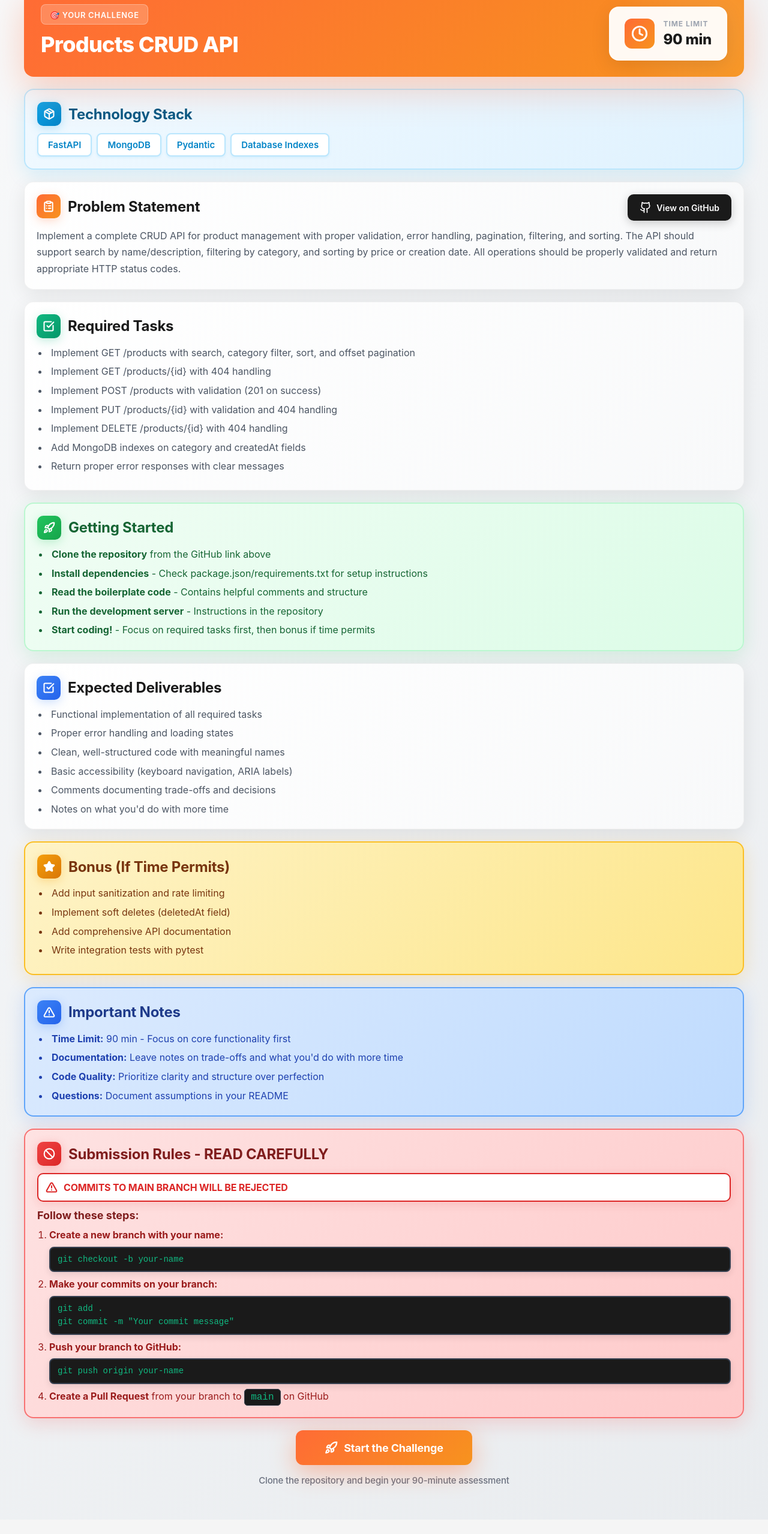
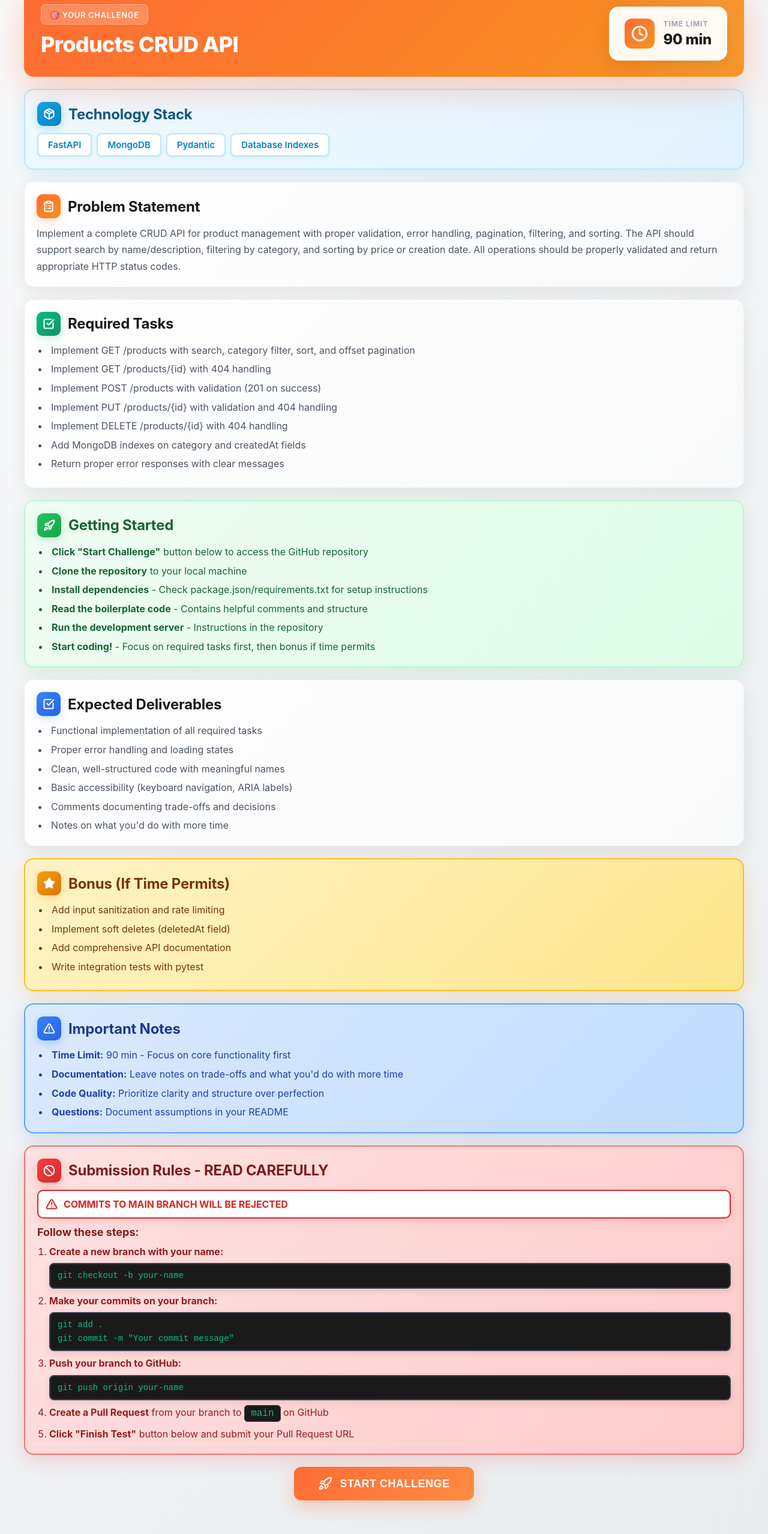
Before and after one commit to fiq-assessment/interview-kits-portal, a Next.js app: page /details/be-beginner in a window 1280 px wide. Shown: the part 133-2691 px from the top of the page at 60% size. Before the commit the page ends 2667 px from the top, so only its background shows below. Built offline with nearby package versions, Linux system fonts and the light colour scheme; sample sign-in values are in the browser's storage.

Commit message:
Add server requirements section to frontend exercises and clean up candidate data

```diff
--- /dev/null
+++ b/app/data/candidates.json
@@ -0,0 +1,3 @@
+{
+  "candidates": []
+}
--- a/app/details/[id]/page.tsx
+++ b/app/details/[id]/page.tsx
@@ -10,18 +10,105 @@ export default function ExerciseDetailPage() {
   const router = useRouter();
   const id = params.id as string;
   const [user, setUser] = useState<any>(null);
+  const [hasStarted, setHasStarted] = useState(false);
+  const [showSubmission, setShowSubmission] = useState(false);
+  const [prUrl, setPrUrl] = useState('');
+  const [submitting, setSubmitting] = useState(false);
 
   useEffect(() => {
     const userData = localStorage.getItem('user');
     if (userData) {
       setUser(JSON.parse(userData));
     }
-  }, []);
+
+    // Check if candidate has already started this challenge
+    const startedKey = `challenge_started_${id}`;
+    const started = localStorage.getItem(startedKey);
+    if (started === 'true') {
+      setHasStarted(true);
+    }
+  }, [id]);
 
   const handleLogout = () => {
     localStorage.removeItem('authenticated');
     localStorage.removeItem('user');
     router.push('/login');
+  };
+
+  const handleStartChallenge = () => {
+    const startedKey = `challenge_started_${id}`;
+    localStorage.setItem(startedKey, 'true');
+    localStorage.setItem(`challenge_start_time_${id}`, new Date().toISOString());
+    setHasStarted(true);
+
+    // Update candidate status in admin dashboard
+    const candidatesData = JSON.parse(localStorage.getItem('candidatesData') || '[]');
+    if (user && user.candidateEmail) {
+      const candidateIndex = candidatesData.findIndex(
+        (c: any) => c.email === user.candidateEmail && c.testId === id
+      );
+      if (candidateIndex !== -1 && candidatesData[candidateIndex].status === 'Pending') {
+        candidatesData[candidateIndex].status = 'In Review';
+        candidatesData[candidateIndex].notes += `\nStarted challenge: ${new Date().toISOString()}`;
+        localStorage.setItem('candidatesData', JSON.stringify(candidatesData));
+      }
+    }
+
+    // Open GitHub repo in new tab
+    const currentExercise = exercises.find(e => e.id === id);
+    if (currentExercise) {
+      window.open(currentExercise.githubRepo, '_blank');
+    }
+  };
+
+  const handleFinishTest = () => {
+    setShowSubmission(true);
+  };
+
+  const handleSubmitPR = () => {
+    if (!prUrl.trim()) {
+      alert('Please enter your Pull Request URL');
+      return;
+    }
+
+    // Validate if it's a URL
+    try {
+      new URL(prUrl);
+    } catch {
+      alert('Please enter a valid URL');
+      return;
+    }
+
+    setSubmitting(true);
+
+    // Save submission
+    const submissionKey = `submission_${id}`;
+    localStorage.setItem(submissionKey, JSON.stringify({
+      prUrl,
+      submittedAt: new Date().toISOString(),
+      candidateName: user?.candidateName,
+      candidateEmail: user?.candidateEmail
+    }));
+
+    // Update candidate status in admin dashboard
+    const candidatesData = JSON.parse(localStorage.getItem('candidatesData') || '[]');
+    if (user && user.candidateEmail) {
+      const candidateIndex = candidatesData.findIndex(
+        (c: any) => c.email === user.candidateEmail && c.testId === id
+      );
+      if (candidateIndex !== -1) {
+        candidatesData[candidateIndex].status = 'Completed';
+        candidatesData[candidateIndex].branch = prUrl;
+        candidatesData[candidateIndex].notes += `\nSubmitted PR: ${prUrl}\nSubmission time: ${new Date().toISOString()}`;
+        localStorage.setItem('candidatesData', JSON.stringify(candidatesData));
+      }
+    }
+
+    setTimeout(() => {
+      setSubmitting(false);
+      alert('✅ Test submitted successfully! You will be contacted regarding the results.');
+      handleLogout();
+    }, 1000);
   };
 
   const exercise = exercises.find(e => e.id === id);
@@ -261,6 +348,41 @@ export default function ExerciseDetailPage() {
           </div>
         </div>
 
+        {/* Server Requirements (Frontend Only) */}
+        {exercise.serverRequirements && exercise.serverRequirements.length > 0 && (
+          <div style={{
+            background: 'linear-gradient(135deg, #fef3c7 0%, #fde68a 100%)',
+            borderRadius: '16px',
+            padding: '1.25rem',
+            marginBottom: '1.25rem',
+            boxShadow: '0 8px 32px rgba(245, 158, 11, 0.2)',
+            border: '2px solid #fbbf24'
+          }}>
+            <div style={{ display: 'flex', alignItems: 'center', gap: '0.75rem', marginBottom: '0.75rem' }}>
+              <div style={{
+                width: '40px',
+                height: '40px',
+                background: 'linear-gradient(135deg, #f59e0b 0%, #d97706 100%)',
+                borderRadius: '10px',
+                display: 'flex',
+                alignItems: 'center',
+                justifyContent: 'center',
+                boxShadow: '0 4px 16px rgba(245, 158, 11, 0.3)'
+              }}>
+                <Package size={20} color="white" strokeWidth={2.5} />
+              </div>
+              <h2 style={{ fontSize: '1.5rem', color: '#78350f', margin: 0, fontWeight: 700, letterSpacing: '-0.01em' }}>
+                Server Requirements (Mock API)
+              </h2>
+            </div>
+            <ul style={{ paddingLeft: '1.25rem', lineHeight: '1.6', color: '#78350f', fontSize: '1rem', margin: 0 }}>
+              {exercise.serverRequirements.map((req, i) => (
+                <li key={i} style={{ marginBottom: '0.375rem', paddingLeft: '0.25rem' }}>{req}</li>
+              ))}
+            </ul>
+          </div>
+        )}
+
         {/* Problem Statement */}
         <div style={{
           background: 'linear-gradient(135deg, #ffffff 0%, #f8f9fa 100%)',
@@ -270,8 +392,7 @@ export default function ExerciseDetailPage() {
           boxShadow: '0 8px 32px rgba(0, 0, 0, 0.08)',
           border: '1px solid rgba(0, 0, 0, 0.05)'
         }}>
-          <div style={{ display: 'flex', justifyContent: 'space-between', alignItems: 'flex-start', gap: '1.5rem', marginBottom: '0.75rem' }}>
-            <div style={{ display: 'flex', alignItems: 'center', gap: '0.75rem' }}>
+          <div style={{ display: 'flex', alignItems: 'center', gap: '0.75rem', marginBottom: '0.75rem' }}>
             <div style={{
               width: '40px',
               height: '40px',
@@ -287,41 +408,6 @@ export default function ExerciseDetailPage() {
             <h2 style={{ fontSize: '1.5rem', color: '#1a1a1a', margin: 0, fontWeight: 700, letterSpacing: '-0.01em' }}>
               Problem Statement
             </h2>
-            </div>
-            <a
-              href={exercise.githubRepo}
-              target="_blank"
-              rel="noopener noreferrer"
-              style={{
-                display: 'inline-flex',
-                alignItems: 'center',
-                gap: '0.5rem',
-                padding: '0.625rem 1.125rem',
-                background: '#1a1a1a',
-                color: 'white',
-                textDecoration: 'none',
-                borderRadius: '10px',
-                fontSize: '0.875rem',
-                fontWeight: 600,
-                whiteSpace: 'nowrap',
-                boxShadow: '0 4px 16px rgba(0, 0, 0, 0.2)',
-                transition: 'all 0.3s ease',
-                border: '2px solid transparent'
-              }}
-              onMouseOver={(e) => {
-                e.currentTarget.style.transform = 'translateY(-3px)';
-                e.currentTarget.style.boxShadow = '0 8px 24px rgba(0, 0, 0, 0.3)';
-                e.currentTarget.style.background = '#ff6b35';
-              }}
-              onMouseOut={(e) => {
-                e.currentTarget.style.transform = 'translateY(0)';
-                e.currentTarget.style.boxShadow = '0 4px 16px rgba(0, 0, 0, 0.2)';
-                e.currentTarget.style.background = '#1a1a1a';
-              }}
-            >
-              <Github size={20} />
-              <span>View on GitHub</span>
-            </a>
           </div>
           <p style={{ lineHeight: '1.7', color: '#4b5563', fontSize: '1rem', margin: 0 }}>
             {exercise.description}
@@ -389,7 +475,8 @@ export default function ExerciseDetailPage() {
             </h2>
           </div>
           <ul style={{ paddingLeft: '1.25rem', lineHeight: '1.6', color: '#166534', fontSize: '1rem', margin: 0 }}>
-            <li style={{ marginBottom: '0.375rem', paddingLeft: '0.25rem' }}><strong>Clone the repository</strong> from the GitHub link above</li>
+            <li style={{ marginBottom: '0.375rem', paddingLeft: '0.25rem' }}><strong>Click "Start Challenge"</strong> button below to access the GitHub repository</li>
+            <li style={{ marginBottom: '0.375rem', paddingLeft: '0.25rem' }}><strong>Clone the repository</strong> to your local machine</li>
             <li style={{ marginBottom: '0.375rem', paddingLeft: '0.25rem' }}><strong>Install dependencies</strong> - Check package.json/requirements.txt for setup instructions</li>
             <li style={{ marginBottom: '0.375rem', paddingLeft: '0.25rem' }}><strong>Read the boilerplate code</strong> - Contains helpful comments and structure</li>
             <li style={{ marginBottom: '0.375rem', paddingLeft: '0.25rem' }}><strong>Run the development server</strong> - Instructions in the repository</li>
@@ -595,59 +682,196 @@ export default function ExerciseDetailPage() {
                 git push origin your-name
               </div>
             </li>
+            <li style={{ marginBottom: '0.5rem' }}>
+              <strong>Create a Pull Request</strong> from your branch to <code style={{ background: '#1a1a1a', padding: '0.25rem 0.625rem', borderRadius: '6px', color: '#10b981', border: '1px solid #374151' }}>main</code> on GitHub
+            </li>
             <li style={{ marginBottom: 0 }}>
-              <strong>Create a Pull Request</strong> from your branch to <code style={{ background: '#1a1a1a', padding: '0.25rem 0.625rem', borderRadius: '6px', color: '#10b981', border: '1px solid #374151' }}>main</code> on GitHub
+              <strong>Click "Finish Test"</strong> button below and submit your Pull Request URL
             </li>
           </ol>
         </div>
 
-        {/* Start Exercise Button */}
-        <div style={{ textAlign: 'center', marginBottom: '2rem' }}>
-          <a
-            href={exercise.githubRepo}
-            target="_blank"
-            rel="noopener noreferrer"
+        {/* Submission Form */}
+        {showSubmission && (
+          <div style={{
+            background: 'linear-gradient(135deg, #ffffff 0%, #f8f9fa 100%)',
+            borderRadius: '16px',
+            padding: '2rem',
+            marginBottom: '2rem',
+            boxShadow: '0 8px 32px rgba(0, 0, 0, 0.12)',
+            border: '2px solid #ff6b35'
+          }}>
+            <h2 style={{
+              fontSize: '1.75rem',
+              color: '#1a1a1a',
+              marginBottom: '1rem',
+              fontWeight: 700,
+              textAlign: 'center'
+            }}>
+              Submit Your Solution
+            </h2>
+            <p style={{
+              textAlign: 'center',
+              color: '#6b7280',
+              marginBottom: '1.5rem',
+              fontSize: '0.9375rem'
+            }}>
+              Please provide the URL of your Pull Request from GitHub
+            </p>
+
+            <div style={{ marginBottom: '1.5rem' }}>
+              <label style={{
+                display: 'block',
+                marginBottom: '0.5rem',
+                fontWeight: 600,
+                color: '#374151',
+                fontSize: '0.9375rem'
+              }}>
+                Pull Request URL *
+              </label>
+              <input
+                type="url"
+                value={prUrl}
+                onChange={(e) => setPrUrl(e.target.value)}
+                placeholder="https://github.com/username/repo/pull/123"
+                required
+                style={{
+                  width: '100%',
+                  padding: '0.875rem 1rem',
+                  border: '2px solid #e5e7eb',
+                  borderRadius: '8px',
+                  fontSize: '0.9375rem',
+                  outline: 'none',
+                  transition: 'border 0.2s',
+                  fontFamily: 'monospace'
+                }}
+                onFocus={(e) => e.target.style.borderColor = '#ff6b35'}
+                onBlur={(e) => e.target.style.borderColor = '#e5e7eb'}
+              />
+              <p style={{
+                fontSize: '0.8125rem',
+                color: '#6b7280',
+                marginTop: '0.5rem'
+              }}>
+                Example: https://github.com/your-username/repository-name/pull/1
+              </p>
+            </div>
+
+            <div style={{
+              display: 'flex',
+              gap: '1rem',
+              justifyContent: 'center'
+            }}>
+              <button
+                onClick={handleSubmitPR}
+                disabled={submitting}
                 style={{
                   display: 'inline-flex',
                   alignItems: 'center',
-              gap: '0.625rem',
-              padding: '1.125rem 3rem',
-              background: 'linear-gradient(135deg, #ff6b35 0%, #f7931e 100%)',
+                  gap: '0.5rem',
+                  padding: '0.875rem 2rem',
+                  background: submitting ? '#9ca3af' : '#10b981',
+                  color: 'white',
+                  border: 'none',
+                  borderRadius: '8px',
+                  fontSize: '1rem',
+                  fontWeight: 600,
+                  cursor: submitting ? 'not-allowed' : 'pointer',
+                  transition: 'all 0.3s ease',
+                  boxShadow: '0 4px 16px rgba(16, 185, 129, 0.3)'
+                }}
+                onMouseEnter={(e) => {
+                  if (!submitting) {
+                    e.currentTarget.style.background = '#059669';
+                    e.currentTarget.style.transform = 'translateY(-2px)';
+                    e.currentTarget.style.boxShadow = '0 6px 20px rgba(16, 185, 129, 0.4)';
+                  }
+                }}
+                onMouseLeave={(e) => {
+                  if (!submitting) {
+                    e.currentTarget.style.background = '#10b981';
+                    e.currentTarget.style.transform = 'translateY(0)';
+                    e.currentTarget.style.boxShadow = '0 4px 16px rgba(16, 185, 129, 0.3)';
+                  }
+                }}
+              >
+                <CheckSquare size={20} />
+                {submitting ? 'Submitting...' : 'Submit Test'}
+              </button>
+
+              <button
+                onClick={() => setShowSubmission(false)}
+                disabled={submitting}
+                style={{
+                  padding: '0.875rem 2rem',
+                  background: '#f3f4f6',
+                  color: '#374151',
+                  border: 'none',
+                  borderRadius: '8px',
+                  fontSize: '1rem',
+                  fontWeight: 600,
+                  cursor: submitting ? 'not-allowed' : 'pointer'
+                }}
+              >
+                Cancel
+              </button>
+            </div>
+          </div>
+        )}
+
+        {/* Start/Finish Challenge Button */}
+        {!showSubmission && (
+          <div style={{ textAlign: 'center', marginBottom: '2rem' }}>
+            <button
+              onClick={hasStarted ? handleFinishTest : handleStartChallenge}
+              style={{
+                display: 'inline-flex',
+                alignItems: 'center',
+                gap: '0.75rem',
+                padding: '1rem 2.5rem',
+                background: hasStarted
+                  ? 'linear-gradient(135deg, #10b981 0%, #059669 100%)'
+                  : 'linear-gradient(135deg, #ff6b35 0%, #ff8c42 100%)',
                 color: 'white',
                 border: 'none',
                 borderRadius: '12px',
                 fontSize: '1.125rem',
                 fontWeight: 700,
                 cursor: 'pointer',
-              textDecoration: 'none',
-              boxShadow: '0 12px 40px rgba(255, 107, 53, 0.4)',
-              transition: 'all 0.3s ease',
-              position: 'relative',
-              overflow: 'hidden',
-              letterSpacing: '-0.01em'
+                transition: 'all 0.3s cubic-bezier(0.4, 0, 0.2, 1)',
+                boxShadow: hasStarted
+                  ? '0 10px 30px rgba(16, 185, 129, 0.3)'
+                  : '0 10px 30px rgba(255, 107, 53, 0.3)',
+                textTransform: 'uppercase',
+                letterSpacing: '0.5px'
               }}
-            onMouseOver={(e) => {
+              onMouseEnter={(e) => {
                 e.currentTarget.style.transform = 'translateY(-4px) scale(1.02)';
-              e.currentTarget.style.boxShadow = '0 16px 50px rgba(255, 107, 53, 0.5)';
+                e.currentTarget.style.boxShadow = hasStarted
+                  ? '0 15px 40px rgba(16, 185, 129, 0.4)'
+                  : '0 15px 40px rgba(255, 107, 53, 0.4)';
               }}
-            onMouseOut={(e) => {
+              onMouseLeave={(e) => {
                 e.currentTarget.style.transform = 'translateY(0) scale(1)';
-              e.currentTarget.style.boxShadow = '0 12px 40px rgba(255, 107, 53, 0.4)';
+                e.currentTarget.style.boxShadow = hasStarted
+                  ? '0 10px 30px rgba(16, 185, 129, 0.3)'
+                  : '0 10px 30px rgba(255, 107, 53, 0.3)';
               }}
             >
-            <Rocket size={22} strokeWidth={2.5} />
-            <span>Start the Challenge</span>
-          </a>
-          <p style={{
-            marginTop: '1rem',
-            fontSize: '0.9375rem',
-            color: '#6b7280',
-            fontWeight: 500,
-            letterSpacing: '-0.01em'
-          }}>
-            Clone the repository and begin your 90-minute assessment
-          </p>
+              {hasStarted ? (
+                <>
+                  <CheckSquare size={24} />
+                  <span>Finish Test</span>
+                </>
+              ) : (
+                <>
+                  <Rocket size={24} />
+                  <span>Start Challenge</span>
+                </>
+              )}
+            </button>
           </div>
+        )}
       </div>
     </div>
   );
```
Also changed, not shown: app/data/exercises.ts (+25 -0 lines). Lines whose indentation alone changed are shown as unchanged.
